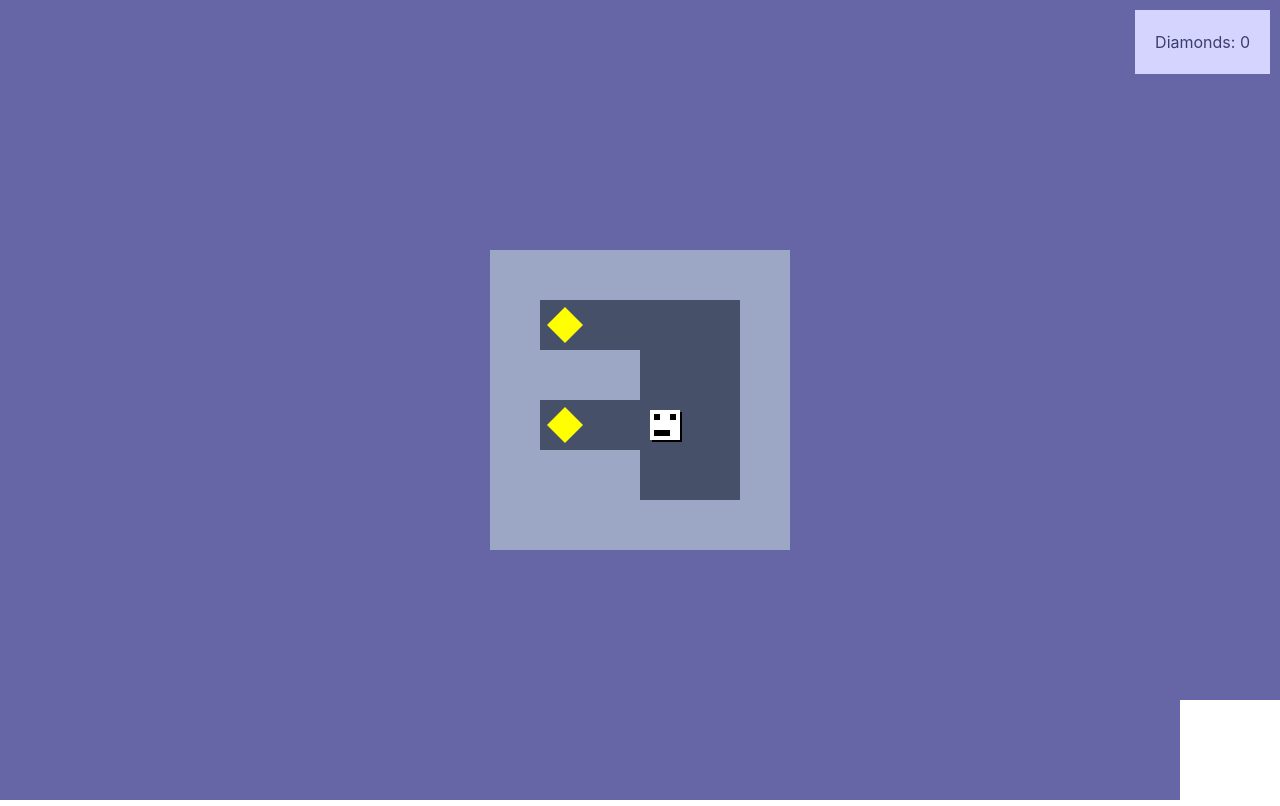
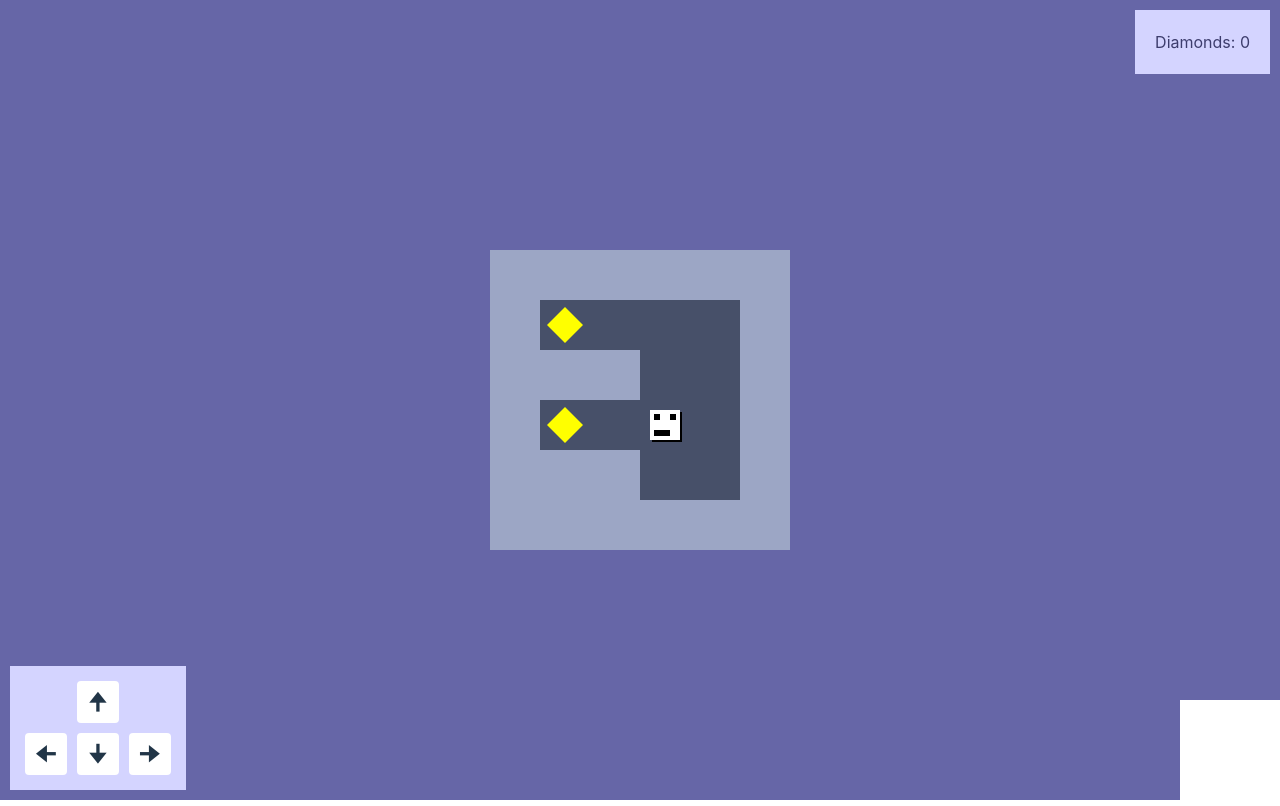
Before and after one commit to metalcarratt/qqp, a React (Vite) app: page / in a window 1280 px wide. Both pictures are taken after a click on the button "Play". Built offline with nearby package versions, Linux system fonts and the light colour scheme.

Commit message:
add clickable arrows

```diff
--- a/src/pages/play/play-map.tsx
+++ b/src/pages/play/play-map.tsx
@@ -40,6 +40,20 @@ export const PlayMap = () => {
             <div className={styles.state}>
                 Diamonds: { global.diamonds }
             </div>
+            <div className={styles.controls}>
+                <table cellSpacing="10">
+                    <tr>
+                        <td/>
+                        <td className={styles.arrow} onClick={() => map.up()}>🠉</td>
+                        <td/>
+                    </tr>
+                    <tr>
+                        <td className={styles.arrow} onClick={() => map.left()}>🠈</td>
+                        <td className={styles.arrow} onClick={() => map.down()}>🠋</td>
+                        <td className={styles.arrow} onClick={() => map.right()}>🠊</td>
+                    </tr>
+                </table>
+            </div>
         </div>
     );
 }
--- a/src/pages/play/play.module.scss
+++ b/src/pages/play/play.module.scss
@@ -26,4 +26,30 @@
     background-color: #d4d4ff;
     color: #3d3d6d;
   }
+
+  .controls {
+    position: absolute;
+    left: 0;
+    bottom: 0;
+    margin-bottom: 10px;
+    margin-left: 10px;
+    padding: 5px;
+    background-color: #d4d4ff;
+
+    td.arrow {
+      background-color: white;
+      vertical-align: center;
+      text-align: center;
+      font-size: 24px;
+      width: 40px;
+      height: 40px;
+      border-radius: 4px;
+      user-select: none;
+
+      &:hover {
+        background-color: #eee;
+        cursor: pointer;
+      }
+    }
+  }
 }
```
Also changed, not shown: 5 other files (tests, documents, lock files or other folders).
